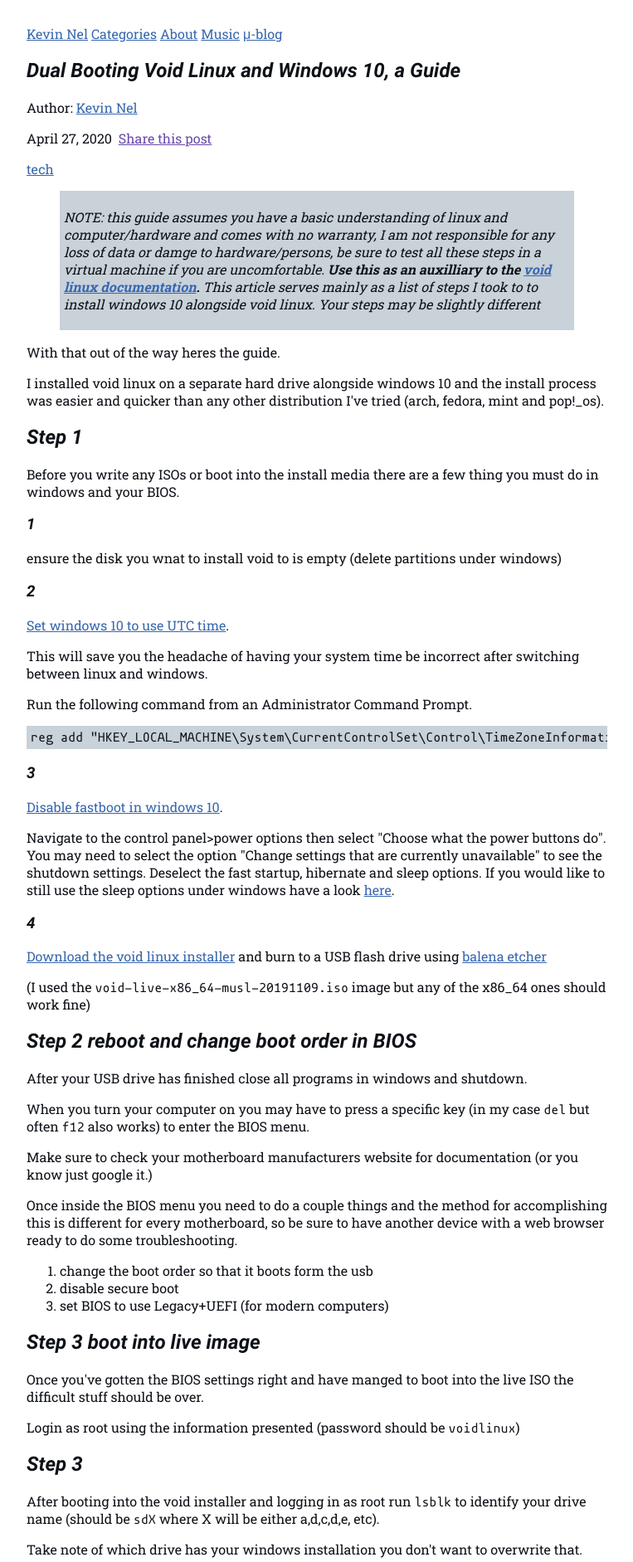
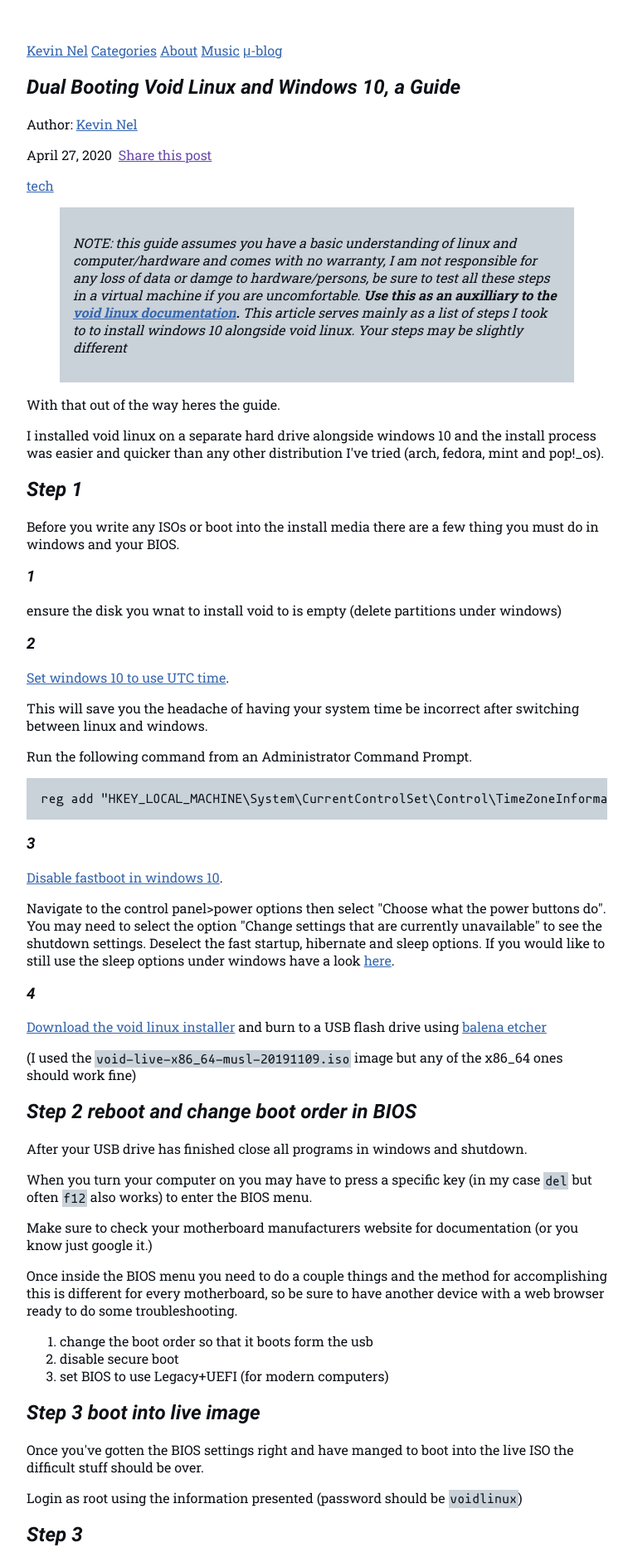
Before and after one commit to kevontheweb/kevontheweb.github.io, a Jekyll site: the page built from _posts/2020-04-27-dual-boot-void-win10-guide.md, in a window 1280 px wide. Shown: the top 1883 px of the page at 83% size, without its empty margins (258-1021 px from the left). Built offline with Jekyll 4.4.1, drawn with Linux system fonts in a browser that asks for light colours; some web fonts are replaced; our own code applies the rules of GitHub Pages for plain Markdown files.

Commit message:
Update min.css
now the site looks 80% the same with 20% of the css

```diff
--- a/assets/css/min.css
+++ b/assets/css/min.css
@@ -1,14 +1,13 @@
 @import url("fonts.css");
 body{
   max-width: 700px;
-  margin:auto;
+  margin: 50px auto;
   font-family: 'Roboto Slab', sans-serif;
-  color: #0d1117;
-  margin-top: 30px;
+  color: #0d1117
 }
 h1,h2,h3,h4,h5,h6{
   font-family: 'Roboto', sans-serif;
-  font-style: italic;
+  font-style: italic
 }
 a:link{color: #3666ae}
 a:visited{color: #6948ac}
@@ -17,21 +16,20 @@ img{
   max-width: 600px;
   max-height: 50vh;
   display: block;
-  margin: 10px auto;
+  margin: 10px auto
 }
+blockquote,pre,code{background-color: #c9d1d9}
+blockquote,pre{padding: 1em}
 blockquote{font-style: italic}
-pre{overflow: auto;}
-blockquote,pre{
-  padding: 5px;
-  background-color: #c9d1d9;
-}
-pre,code{font-family: 'mononoki', 'Consolas', monospace;}
+pre,code{font-family: 'mononoki', 'Consolas', monospace}
+pre{overflow: auto}
+code{padding: 0.1em}
 @media (prefers-color-scheme: dark) {
   body{
     background-color: #0d1117;
-    color: #c9d1d9;
+    color: #c9d1d9
   }
-  blockquote,pre{background-color: #272e38}
+  blockquote,pre,code{background-color: #272e38}
   a:link{color: #4d6589}
   a:visited{color: #69568f}
   ::selection{background: #3eb1ab}
```
